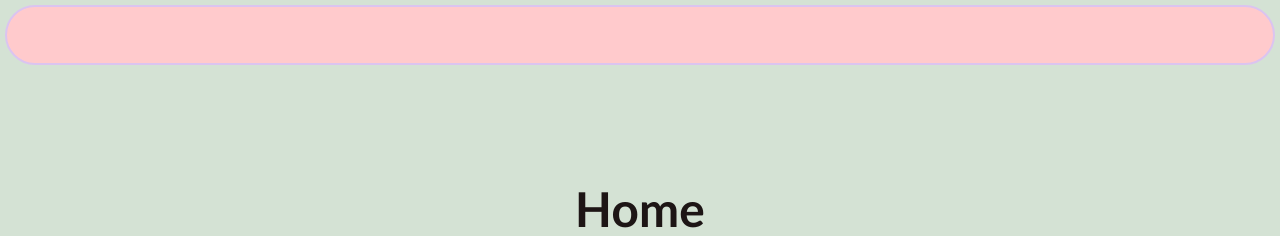
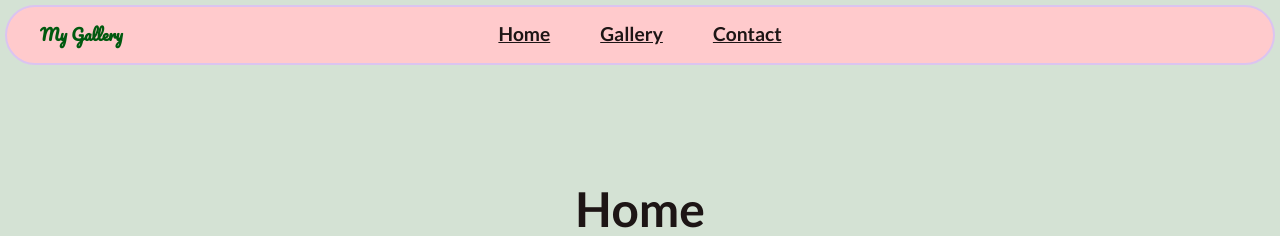
Before and after one commit to karimiraayan/ContentFleet, a React (Vite) app: page / in a window 1280 px wide. Shown: the top 236 px of the page. Built offline with nearby package versions, Linux system fonts and the light colour scheme; no server answers.

Commit message:
fix navbar on big screens

```diff
--- a/src/components/Gallery.jsx
+++ b/src/components/Gallery.jsx
@@ -11,7 +11,9 @@ function GenerateCols(numberOfCols, images) {
         {images.map((image, index) => {
           if (index % numberOfCols === i) {
             return (
-              <div className="gallery-item" key={image.id}>
+              <div className="gallery-item" key={image.id}
+              onClick={() => window.open(image.links.html, "_blank")}
+              >
                 <img src={image.urls.small} alt={image.alt_description} />
               </div>
             );
--- a/src/components/Home.jsx
+++ b/src/components/Home.jsx
@@ -1,5 +1,3 @@
-import React from 'react'
-
 export default function Home() {
   return (
   <section id="home">
--- a/src/style/main.scss
+++ b/src/style/main.scss
@@ -139,16 +139,22 @@ nav {
       }
     }
     @media screen and (min-width: 768px) {
-      .row {
-        display: none !important;
+      .menu{
+        display: none;
+      }
+      .logo{
+        text-align: left !important;
+        margin-left: 40px;
       }
       ul {
+        display: flex;
         flex-direction: row;
         justify-content: center;
         align-items: center;
         gap: 50px;
-        margin: 0;
+        margin: -75px;
         li {
+          margin: 0;
           width: fit-content;
           a {
             text-decoration: underline;
```
